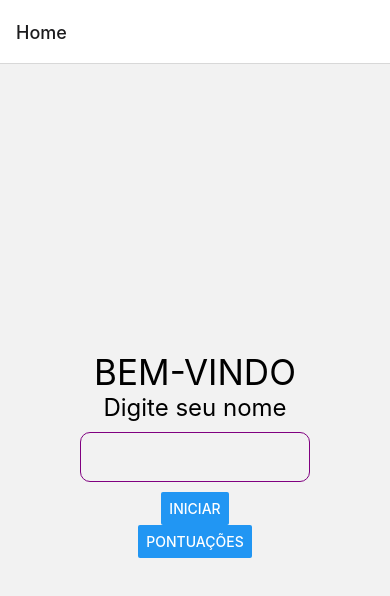
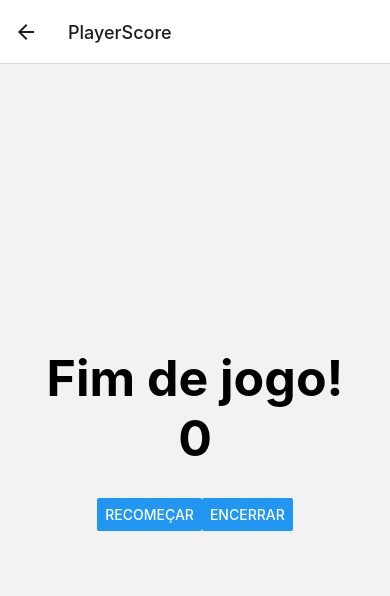
Before and after one commit to lucaszawadneak/flags-mobile, a React Native app: screen /PlayerScore in a window 390 px wide. Shown: the top 596 px of the page. Built offline with nearby package versions, Linux system fonts and the light colour scheme.

Commit message:
player score screen

```diff
--- a/App.js
+++ b/App.js
@@ -6,6 +6,7 @@ import { SafeAreaProvider } from "react-native-safe-area-context";
 import QuizScreen from "./src/screens/QuizScreen";
 import AnswerScreen from "./src/screens/AnswerScreen";
 import ScoresScreen from "./src/screens/Scores";
+import PlayerScoreScreen from "./src/screens/PlayerScoreScreen";
 
 const Stack = createNativeStackNavigator();
 
@@ -18,6 +19,7 @@ function App() {
           <Stack.Screen name="Quiz" component={QuizScreen} />
           <Stack.Screen name="Answer" component={AnswerScreen} />
           <Stack.Screen name="Scores" component={ScoresScreen} />
+          <Stack.Screen name="PlayerScore" component={PlayerScoreScreen} />
         </Stack.Navigator>
       </NavigationContainer>
     </SafeAreaProvider>
--- /dev/null
+++ b/src/screens/PlayerScoreScreen.js
@@ -0,0 +1,91 @@
+import React, { useEffect, useState } from 'react';
+import { Text, StyleSheet, TextInput, Button, View, Image, FlatList } from 'react-native';
+import useStore from '../store';
+
+const PlayerScoreScreen = ({ navigation, route }) => {
+
+    const { name, score, setCurrentStage, setScore } = useStore()
+
+    const reset = () => {
+        setScore(0)
+        setCurrentStage(1)
+        navigation.navigate('Quiz')
+    }
+
+    const end = () => {
+        setScore(0)
+        setCurrentStage(1)
+        navigation.navigate('Home')
+    }
+
+    return (
+        <View style={styles.container}>
+            <Text style={styles.title}>Fim de jogo!</Text>
+            <Text style={styles.title}>{name}</Text>
+            <Text style={styles.title}>{score}</Text>
+
+            <View style={styles.btnContainer}>
+                <Button
+                    title='Recomeçar'
+                    style={styles.confirmButton}
+                    onPress={() => reset()}
+                />
+                <Button
+                    title='Encerrar'
+                    style={styles.confirmButton}
+                    onPress={() => end()}
+                />
+            </View>
+        </View>
+    )
+
+}
+
+const styles = StyleSheet.create({
+    container: {
+        display: 'flex',
+        flex: 1,
+        justifyContent: 'center',
+        alignItems: 'center',
+    },
+    btnContainer: {
+        flexDirection: 'row',
+        display: 'flex',
+        justifyContent: 'space-between',
+        alignItems: 'center',
+        paddingVertical: 30
+    },
+    containerIncorrect: {
+        display: 'flex',
+        flex: 1,
+        justifyContent: 'space-between',
+        alignItems: 'center',
+        backgroundColor: 'red',
+        paddingVertical: 30
+    },
+    title: {
+        fontWeight: 'bold',
+        textAlign: 'center',
+        fontSize: 50
+    },
+    countriesList: {
+        width: '100%',
+        paddingHorizontal: 20,
+    },
+    flag: {
+        height: 100,
+        width: 170,
+        marginTop: 15,
+        marginBottom: 15
+    },
+    confirmButton: {
+        width: 100,
+        paddingHorizontal: 20,
+    },
+    icon: {
+        height: 200,
+        width: 200
+    }
+});
+
+export default PlayerScoreScreen
```
